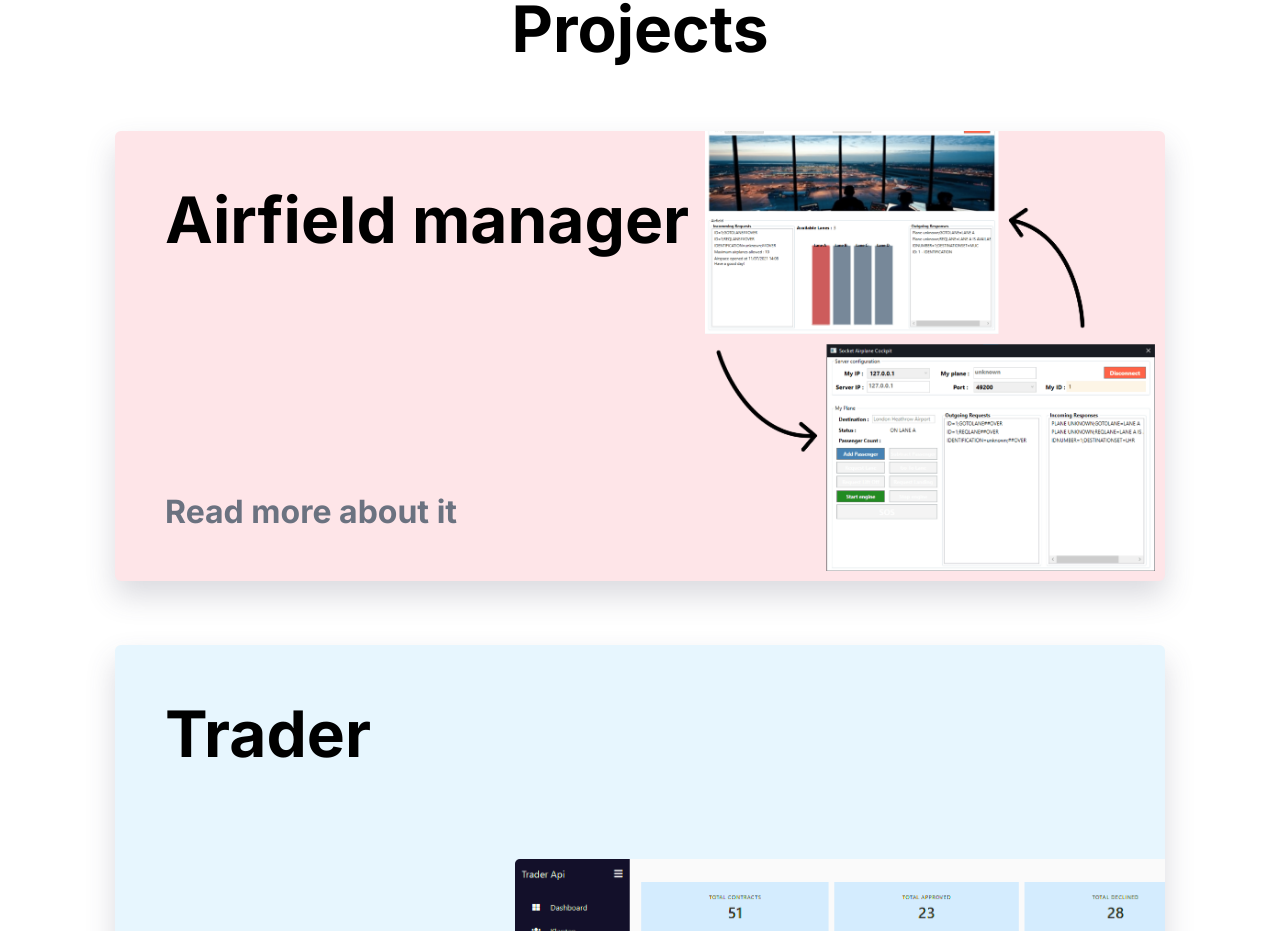
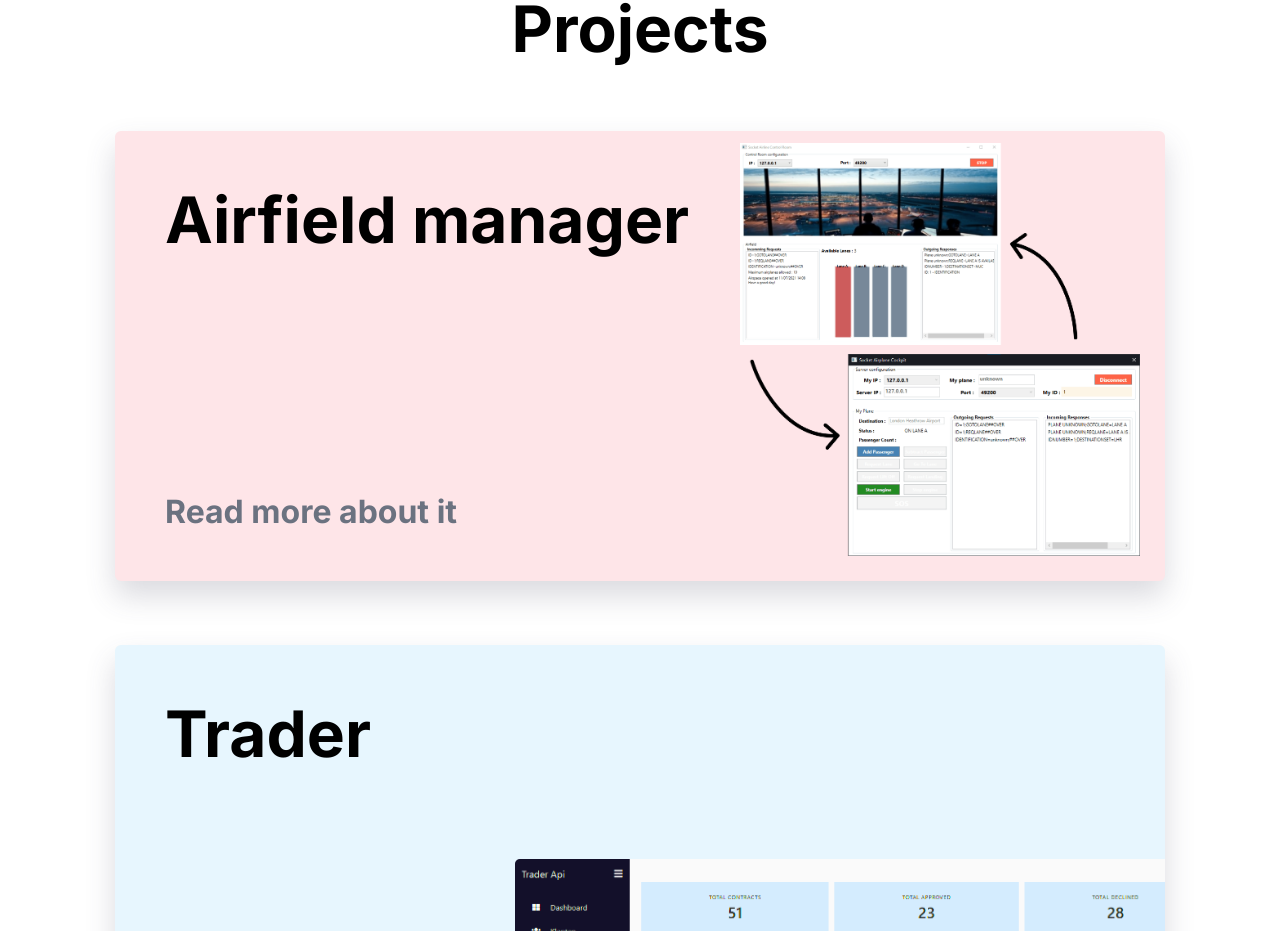
Before and after one commit to PlayeMatthieu/Portfolio, a Nuxt app: page / in a window 1280 px wide. Shown: the part 2170-3101 px from the top of the page. Built offline with nearby package versions, Linux system fonts and the light colour scheme.

Commit message:
update style sockets project

```diff
--- a/assets/scss/components/_projects.scss
+++ b/assets/scss/components/_projects.scss
@@ -53,8 +53,8 @@
 .AirfieldManager {
   background-color: #fee5e8;
   background-image: url('../../assets/img/Sockets_hero.png');
-  background-position: bottom 10px right 10px;
-  background-size: 200px;
+  background-position: bottom -60px right -40px;
+  background-size: 60%;
 }
 
 // Tablet
@@ -79,6 +79,7 @@
   }
 
   .AirfieldManager {
+    background-position: bottom 25px right 25px;
     background-size: 300px;
   }
 }
@@ -89,6 +90,6 @@
   }
 
   .AirfieldManager {
-    background-size: 450px;
+    background-size: 400px;
   }
 }
--- a/static/projects.json
+++ b/static/projects.json
@@ -3,7 +3,7 @@
   {
     "project": "Airfield manager",
     "heroImgClass": "AirfieldManager",
-    "img": "test2.webp",
+    "img": "Sockets_hero.png",
     "alt": "Sockets project Image",
     "tech": ["WPF", "C#", "XAML", "Socket", "IpAddress", "Linq"],
     "description": "test",
@@ -12,7 +12,7 @@
   {
     "project": "Trader",
     "heroImgClass": "TraderAPi",
-    "img": "Project_Trader_hero.png",
+    "img": "Trader_api_hero.png",
     "alt": "Trader project Image",
     "tech": ["Api", "C#", ".Net Core", "VueJs", "NuxtJs", "Figma", "SCSS", "SQL", "Microsoft Auth", "JWT", "Bulma"],
     "description": "",
```
